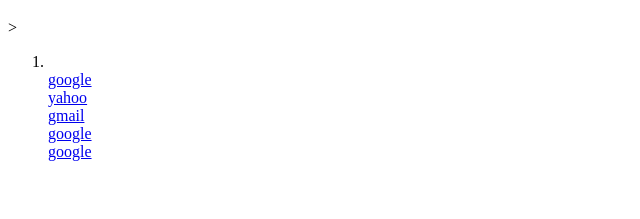
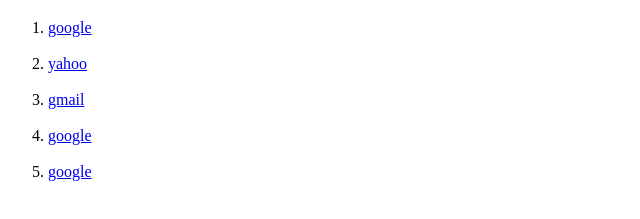
Before and after one commit to Yung-Suxge/Basic, a plain HTML site: page assignment.html in a window 1280 px wide. Shown: the part 61-280 px from the top of the page, without its empty margins (0-640 px from the left). Drawn offline with Linux system fonts and the light colour scheme.

Commit message:
assignment

```diff
--- a/assignment.html
+++ b/assignment.html
@@ -5,17 +5,17 @@
     </head>
     <body>
         <div>
-            <h1> assignment </h1>>
+            <h1> assignment </h1>
                 <ol>
-                    <li></li><a href="https://www.google.com/">google</a></li>
+                    <li><a href="https://www.google.com/">google</a></li>
                     <br>
-                    <a href="https://www.yahoo.com/">yahoo</a>
+                    <li><a href="https://www.yahoo.com/">yahoo</a></li>
                     <br>
-                    <a href="https://www.gmail.com/">gmail</a>
+                    <li><a href="https://www.gmail.com/">gmail</a></li>
                     <br>
-                    <a href="https://www.google.com/">google</a>
+                    <li><a href="https://www.google.com/">google</a></li>
                     <br>
-                    <a href="https://www.google.com/">google</a>
+                    <li><a href="https://www.google.com/">google</a></li>
                 </ol>
 
         </div>
```
